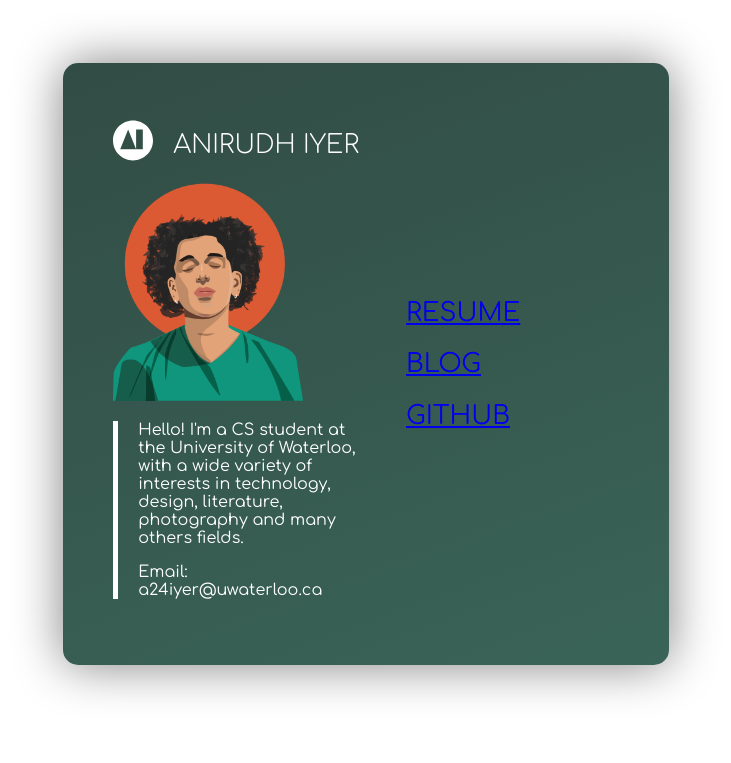
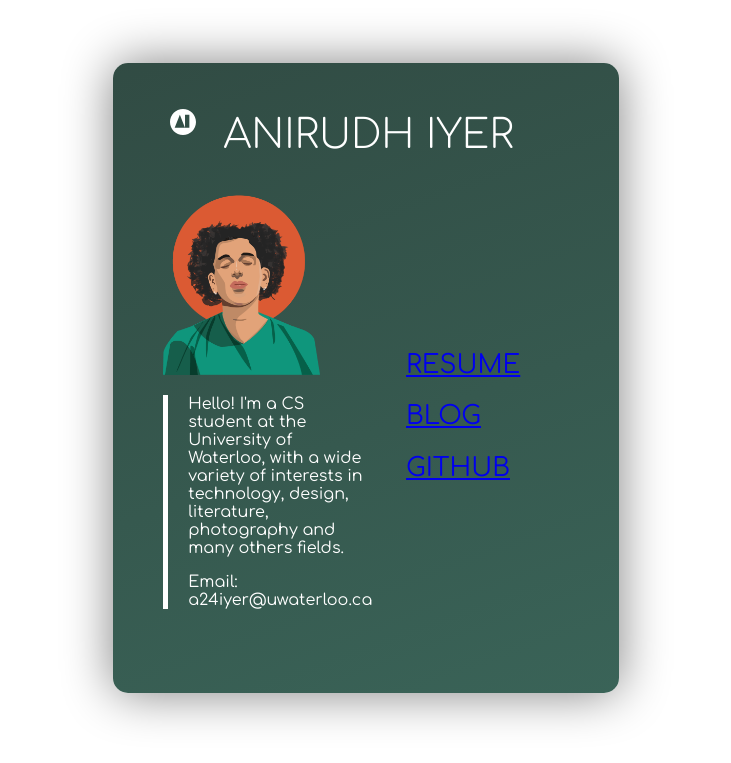
Before and after one commit to anirudhi/anirudhi.github.io, a Jekyll site: the page index.html, which Jekyll copies as it is, in a window 1280 px wide. Shown: the top 763 px of the page, without its empty margins (274-1005 px from the left). Built offline with Jekyll 4.4.1, drawn with Linux system fonts in a browser that asks for light colours.

Commit message:
fix styling

```diff
--- a/css/styles.css
+++ b/css/styles.css
@@ -10,14 +10,15 @@ body {
 }
 
 h1 {
-    font-size: 2vw;
+    font-size: 2.5em;
     font-weight: 200;
     text-transform: uppercase;
-    margin-left: 20px;
+    margin: auto 20px;
 }
 
 .logo {
-    display: flex;;
+    display: flex;
+    padding: 50px;
 }
 
 .logo img {
@@ -30,12 +31,23 @@ h1 {
     width: 40%;
     height: 30%;
     margin: 7vh auto 0 auto;
-    padding: 50px;
+    box-shadow: grey 0 0 50px;
+    border-radius: 15px;
+    display: grid;
+    grid-template-rows: 20% 80%;
+    font-family: "Comfortaa";
+}
+
+.content-container {
+    /* width: 40%;
+    height: 30%;
+    margin: 7vh auto 0 auto; */
+    padding: 0 50px 50px 50px;
     display: grid;
     grid-template-columns: 50% 50%;
     grid-template-rows: 100%;
-    box-shadow: grey 0 0 50px;
-    border-radius: 15px;
+    /* box-shadow: grey 0 0 50px;
+    border-radius: 15px; */
 }
 
 .section {
@@ -63,10 +75,6 @@ h1 {
     border-top: white;
     border-bottom: white;
     padding-left: 20px;
-}
-
-.profile {
-    font-family: "Comfortaa";
 }
 
 .photo img {
@@ -100,7 +108,7 @@ h1 {
 
 @media only screen and (max-width: 1000px) {
     .container {
-        width: 60%;
+        width: 70%;
     }
 
     p {
@@ -119,11 +127,15 @@ h1 {
         height: 30%;
         margin: 4vh auto 0 auto;
         padding: 25px;
+        box-shadow: grey 0 0 50px;
+        border-radius: 15px;
+        grid-template-rows: 20% 80%;
+    }
+
+    .content-container {
         display: grid;
         grid-template-columns: 100%;
         grid-template-rows: 50% 50%;
-        box-shadow: grey 0 0 50px;
-        border-radius: 15px;
     }
 
     h1 {
--- a/index.html
+++ b/index.html
@@ -16,11 +16,12 @@
 <body onload="triggerLoad()">
   <script src="js/scripts.js"></script>
   <div class="container">
-    <div class="section profile">
     <div class="logo">
       <img src="logo.svg" />
       <h1>Anirudh Iyer</h1>
     </div>
+    <div class="content-container">
+      <div class="section profile">
         <div class="photo"><img src="profile.png" /></div>
         <div class="description">
           <p>Hello! I'm a CS student at the University of Waterloo, with a wide variety of interests in technology,
@@ -35,7 +36,7 @@
           <li><a href="http://www.github.com/anirudhi">Github</a></li>
         </ul>
       </div>
-    <div class=></div>
+    </div>
   </div>
 </body>
 
```
Also changed, not shown: 1 other file. Lines whose indentation alone changed are shown as unchanged.
